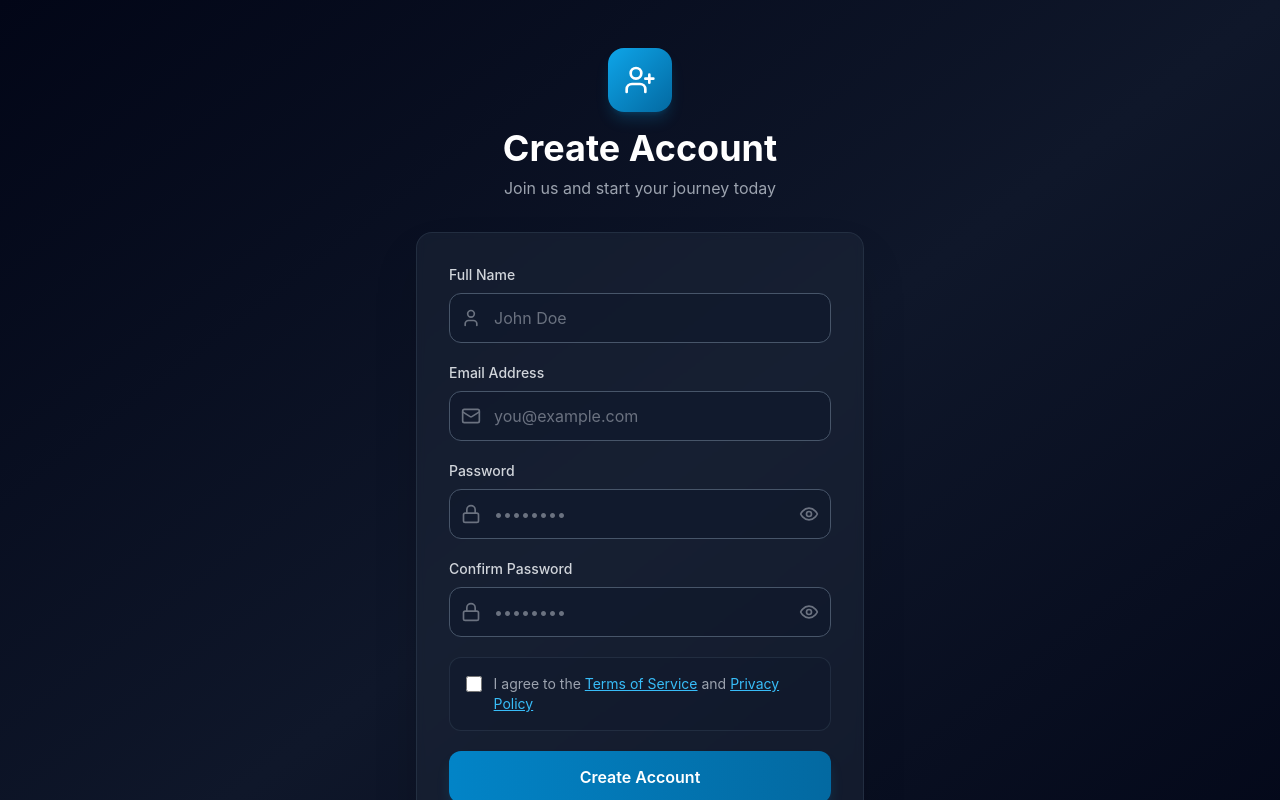
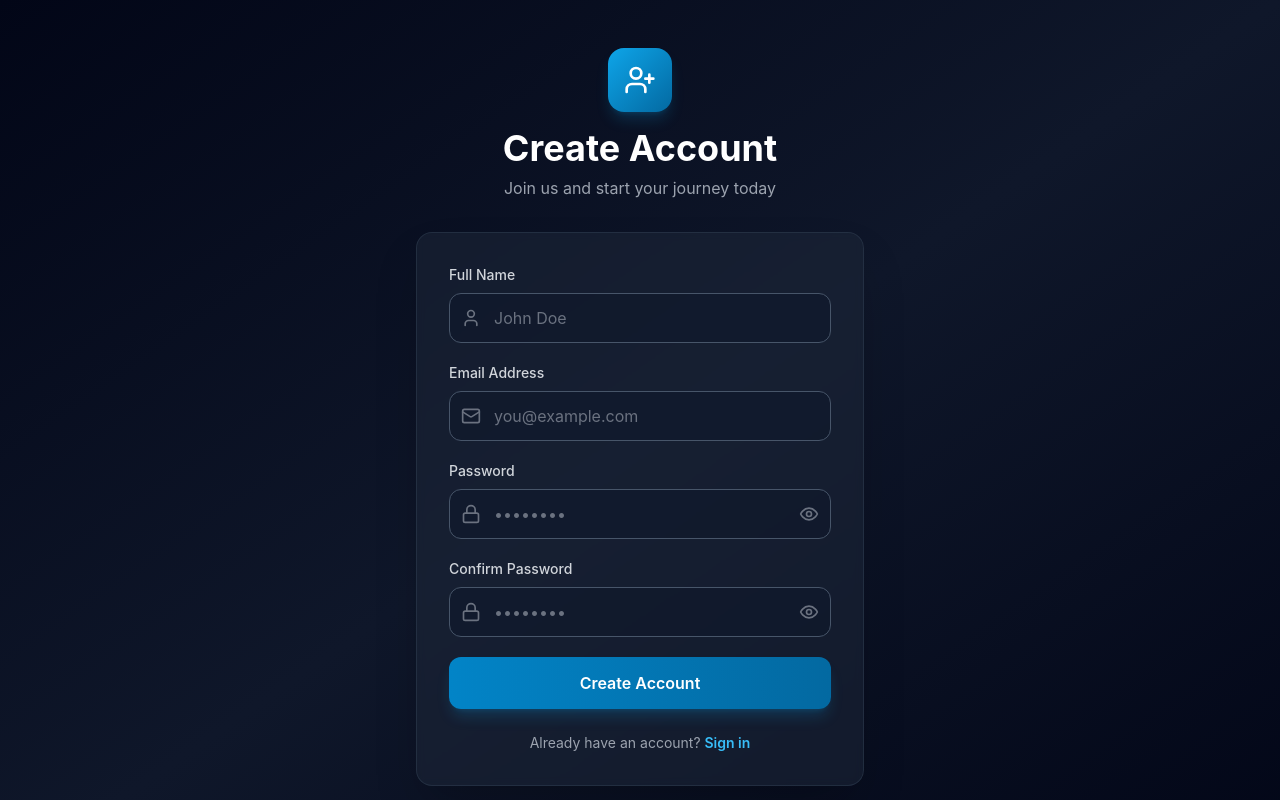
Before and after one commit to Noblepal/summarization-test, a React (Vite) app: page /signup in a window 1280 px wide. Shown: the top 800 px of the page. Built offline with nearby package versions, Linux system fonts and the light colour scheme.

Commit message:
feat(signup): remove terms of service agreement requirement

```diff
--- a/src/pages/Signup.tsx
+++ b/src/pages/Signup.tsx
@@ -10,7 +10,6 @@ export default function Signup() {
   const [confirmPassword, setConfirmPassword] = useState('');
   const [showPassword, setShowPassword] = useState(false);
   const [showConfirmPassword, setShowConfirmPassword] = useState(false);
-  const [agreedToTerms, setAgreedToTerms] = useState(false);
   const [error, setError] = useState('');
   const [isLoading, setIsLoading] = useState(false);
   const { signup } = useAuth();
@@ -49,11 +48,6 @@ export default function Signup() {
 
     if (password !== confirmPassword) {
       setError('Passwords do not match');
-      return;
-    }
-
-    if (!agreedToTerms) {
-      setError('Please agree to the Terms of Service and Privacy Policy');
       return;
     }
 
@@ -209,28 +203,6 @@ export default function Signup() {
               )}
             </div>
 
-            {/* Terms Agreement */}
-            <div className="flex items-start gap-3 p-4 bg-slate-900/30 rounded-xl border border-slate-700/50">
-              <input
-                type="checkbox"
-                id="terms"
-                checked={agreedToTerms}
-                onChange={(e) => setAgreedToTerms(e.target.checked)}
-                required
-                className="w-4 h-4 mt-0.5 bg-slate-900 border-slate-600 rounded text-primary-600 focus:ring-primary-500 focus:ring-offset-slate-800 cursor-pointer"
-              />
-              <label htmlFor="terms" className="text-sm text-gray-400 cursor-pointer">
-                I agree to the{' '}
-                <Link to="/terms" className="text-primary-400 hover:text-primary-300 underline">
-                  Terms of Service
-                </Link>{' '}
-                and{' '}
-                <Link to="/privacy" className="text-primary-400 hover:text-primary-300 underline">
-                  Privacy Policy
-                </Link>
-              </label>
-            </div>
-
             {/* Submit Button */}
             <button
               type="submit"
```
Also changed, not shown: .aime/SUMMARY.md, .aime/code-context.json.
